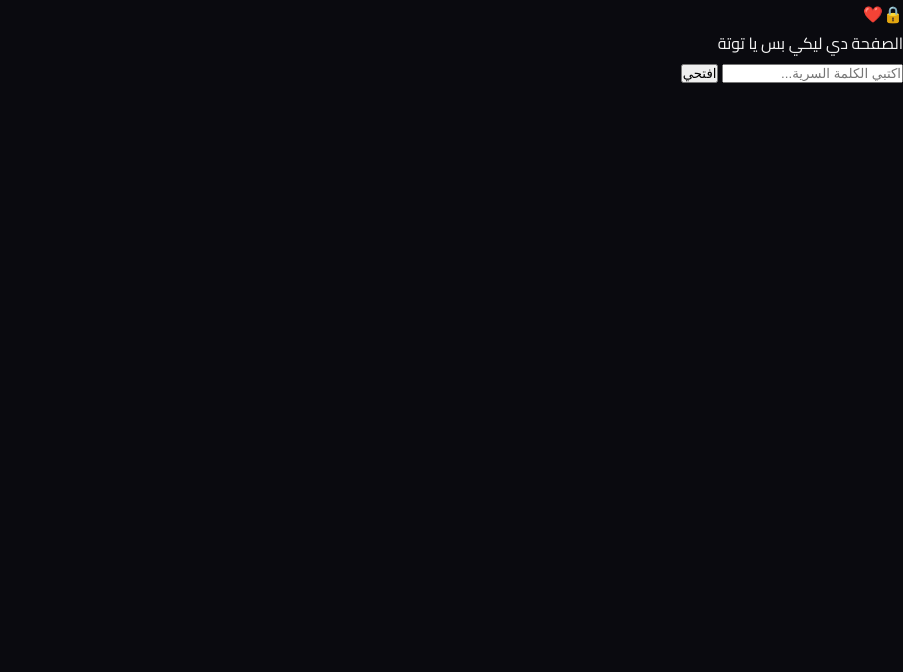
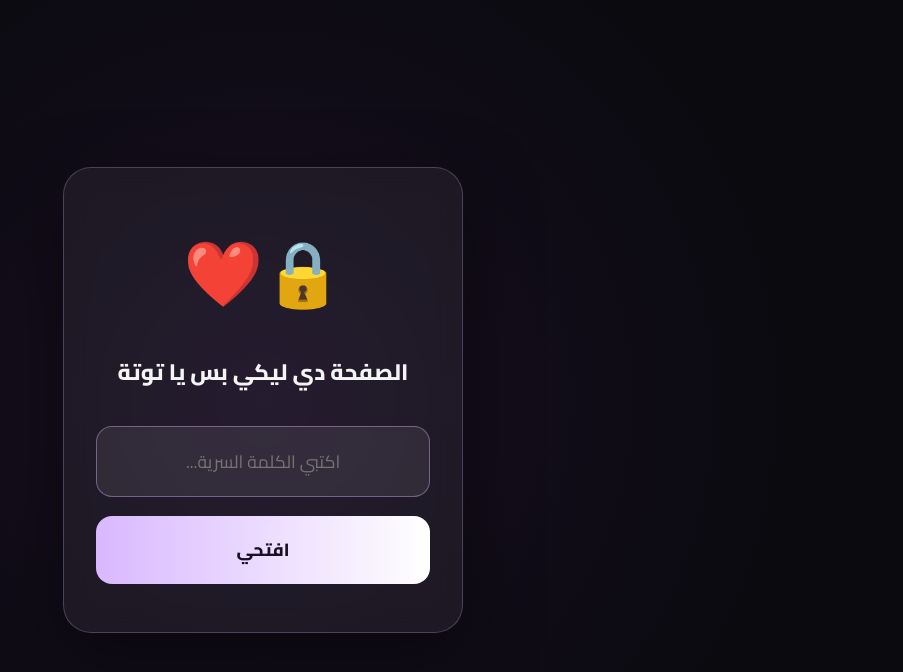
Before and after one commit to Droteine/toota-and-me, a plain HTML site: page index.html in a window 1280 px wide. Shown: the whole page, without its empty margins (377-1280 px from the left). Drawn offline with Linux system fonts and the light colour scheme.

Commit message:
Update style.css

```diff
--- a/style.css
+++ b/style.css
@@ -270,3 +270,82 @@ body {
   font-size: 1.3rem;
   cursor: pointer;
 }
+
+.lock-screen {
+  min-height: 100vh;
+  min-height: 100dvh;
+  width: 100%;
+  display: flex;
+  align-items: center;
+  justify-content: center;
+  padding: 2rem 1.5rem;
+  background: radial-gradient(circle at center, #1a1024 0%, #0a0a0f 70%);
+}
+
+.lock-box {
+  text-align: center;
+  width: 100%;
+  max-width: 400px;
+  background: rgba(255, 255, 255, 0.05);
+  backdrop-filter: blur(14px);
+  border: 1px solid rgba(217, 184, 255, 0.25);
+  border-radius: 28px;
+  padding: 3rem 2rem;
+  box-shadow: 0 25px 70px rgba(0, 0, 0, 0.5);
+}
+
+.lock-heart {
+  font-size: 4rem;
+  margin-bottom: 1.5rem;
+}
+
+.lock-text {
+  color: #f5f5f5;
+  font-size: 1.4rem;
+  font-weight: 700;
+  margin-bottom: 2.2rem;
+  line-height: 1.6;
+}
+
+.lock-input {
+  width: 100%;
+  background: rgba(255, 255, 255, 0.08);
+  border: 1px solid rgba(217, 184, 255, 0.4);
+  border-radius: 16px;
+  padding: 1.1rem 1.3rem;
+  color: #f5f5f5;
+  font-family: inherit;
+  font-size: 1.1rem;
+  text-align: center;
+  margin-bottom: 1.2rem;
+  outline: none;
+  transition: border-color 0.2s ease;
+}
+
+.lock-input:focus {
+  border-color: #d9b8ff;
+}
+
+.lock-btn {
+  width: 100%;
+  background: linear-gradient(90deg, #d9b8ff, #ffffff);
+  border: none;
+  color: #1a1024;
+  font-family: inherit;
+  font-weight: 800;
+  font-size: 1.1rem;
+  padding: 1.1rem 2rem;
+  border-radius: 16px;
+  cursor: pointer;
+  transition: transform 0.2s ease;
+}
+
+.lock-btn:hover {
+  transform: scale(1.02);
+}
+
+.lock-error {
+  color: #ff9fb0;
+  margin-top: 1.2rem;
+  font-size: 1rem;
+}
```
